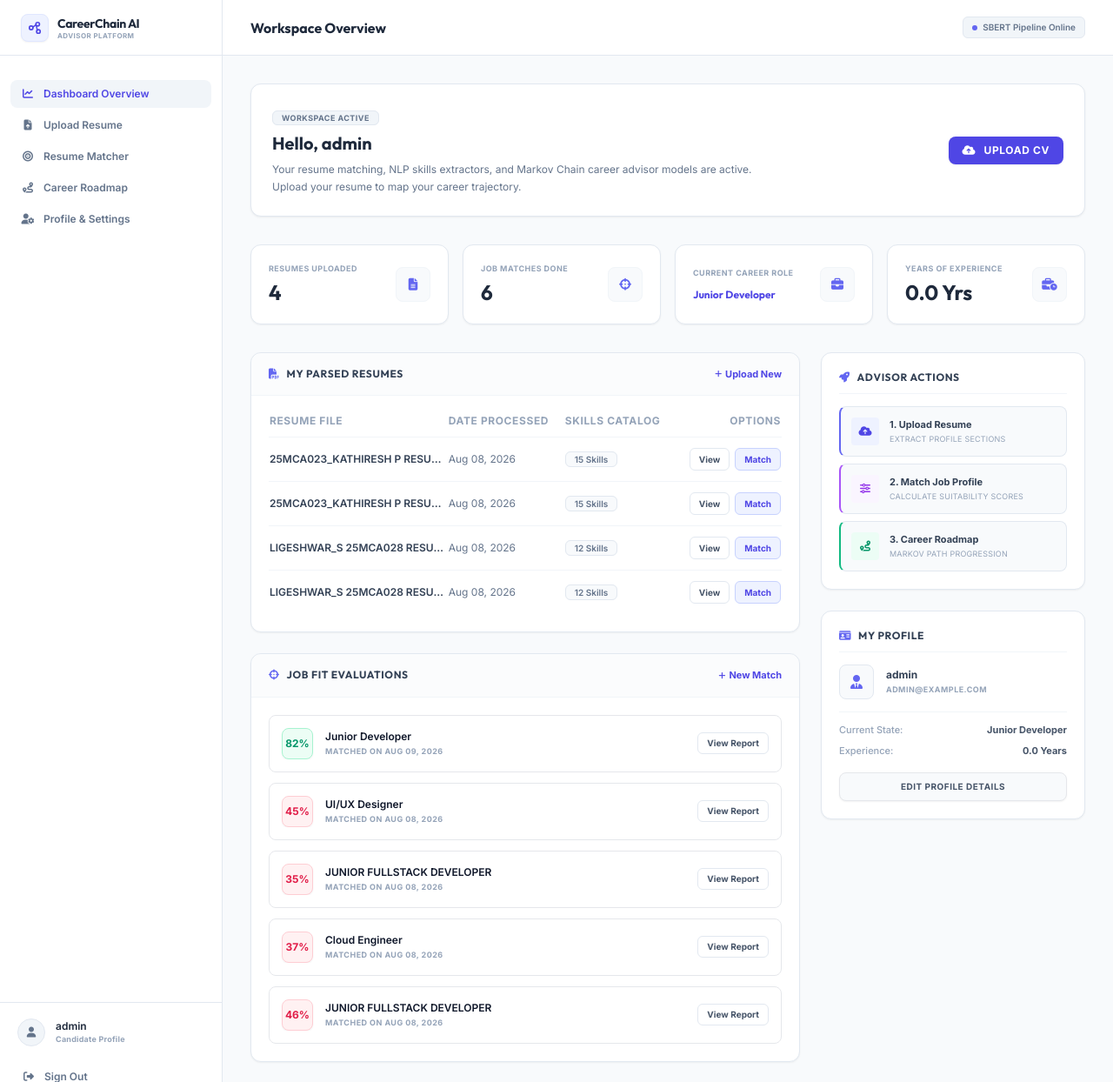
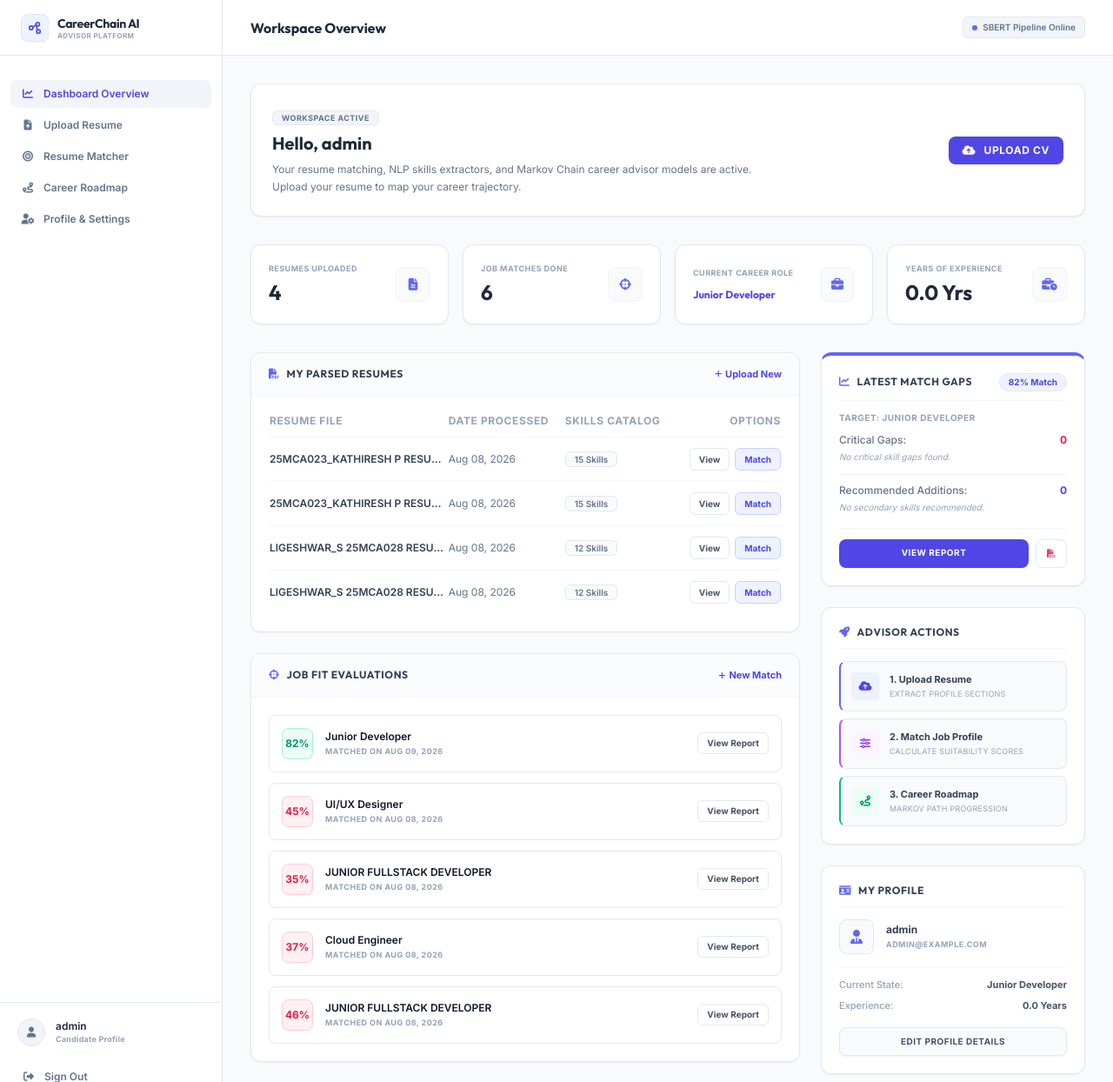
Before and after one commit to LIGESHWAR-S/BERT-BASED-SEMANTIC-RESUME-ANALYSIS-AND-MARKOV--CHAIN-DRIVEN-CAREER-ROADMAP-RECOMMENDATION-SYSTEM, a Django app: page / in a window 1280 px wide; the page is wider, and only the part inside the window is pictured. Shown: the top 1244 px of that part at 87% size. Run offline with Django 5.2, Linux system fonts and the light colour scheme; a user stored in the database is signed in; data comes from the database, SQL or seed files in the repository; both versions use the stored data as it was after the commit; some libraries are stand-ins or nearby versions.

Commit message:
feat: display latest match gaps and PDF download button on the main dashboard home page

```diff
--- a/resumes/views.py
+++ b/resumes/views.py
@@ -150,6 +150,16 @@ def dashboard_home(request):
     latest_resume = resumes.first()
     latest_analysis = analyses.first()
 
+    latest_missing_skills = []
+    latest_recommended_skills = []
+    latest_matched_skills = []
+
+    if latest_analysis:
+        gaps = latest_analysis.skill_gaps.all()
+        latest_missing_skills = [g for g in gaps if g.status == 'missing']
+        latest_recommended_skills = [g for g in gaps if g.status == 'recommended']
+        latest_matched_skills = [g for g in gaps if g.status == 'matched']
+
     context = {
         'resumes': resumes,
         'analyses': analyses,
@@ -157,6 +167,9 @@ def dashboard_home(request):
         'total_analyses': total_analyses,
         'latest_resume': latest_resume,
         'latest_analysis': latest_analysis,
+        'latest_missing_skills': latest_missing_skills,
+        'latest_recommended_skills': latest_recommended_skills,
+        'latest_matched_skills': latest_matched_skills,
     }
     return render(request, 'dashboard/index.html', context)
 
--- a/templates/dashboard/index.html
+++ b/templates/dashboard/index.html
@@ -182,6 +182,76 @@
 
         <!-- Right Column (width 1/3) -->
         <div class="space-y-6">
+
+            {% if latest_analysis %}
+            <!-- Latest Match Gaps & Insights -->
+            <div class="premium-card p-5 rounded-xl shadow-sm bg-white border-slate-200 border-t-4 border-t-indigo-500 animate-fadeIn">
+                <div class="flex justify-between items-center border-b border-slate-100 pb-2.5 mb-3">
+                    <h3 class="font-bold text-slate-700 text-xs font-display uppercase tracking-wider">
+                        <i class="fa-solid fa-chart-line text-indigo-500 mr-2"></i>Latest Match Gaps
+                    </h3>
+                    <span class="text-[10px] font-bold text-indigo-600 bg-indigo-50 px-2.5 py-0.5 rounded-full border border-indigo-150">{{ latest_analysis.overall_score|floatformat:0 }}% Match</span>
+                </div>
+
+                <p class="text-[10px] text-slate-400 font-bold uppercase tracking-wider mb-2.5 truncate">Target: {{ latest_analysis.job_description.title }}</p>
+
+                <div class="space-y-3">
+                    <!-- Critical Gaps -->
+                    <div>
+                        <div class="flex justify-between text-xs mb-1">
+                            <span class="text-slate-500 font-medium">Critical Gaps:</span>
+                            <span class="font-bold text-rose-600">{{ latest_missing_skills|length }}</span>
+                        </div>
+                        {% if latest_missing_skills %}
+                        <div class="flex flex-wrap gap-1 mt-1">
+                            {% for sg in latest_missing_skills|slice:":3" %}
+                            <span class="px-2 py-0.5 bg-rose-50 border border-rose-100 text-rose-700 text-[10px] rounded-md font-semibold">
+                                {{ sg.skill.name }}
+                            </span>
+                            {% endfor %}
+                            {% if latest_missing_skills|length > 3 %}
+                            <span class="text-[9px] text-slate-400 font-medium self-center ml-1">+{{ latest_missing_skills|length|add:"-3" }} more</span>
+                            {% endif %}
+                        </div>
+                        {% else %}
+                        <p class="text-[10px] text-slate-400 italic">No critical skill gaps found.</p>
+                        {% endif %}
+                    </div>
+
+                    <!-- Recommended Additions -->
+                    <div class="pt-2.5 border-t border-slate-100">
+                        <div class="flex justify-between text-xs mb-1">
+                            <span class="text-slate-500 font-medium">Recommended Additions:</span>
+                            <span class="font-bold text-indigo-600">{{ latest_recommended_skills|length }}</span>
+                        </div>
+                        {% if latest_recommended_skills %}
+                        <div class="flex flex-wrap gap-1 mt-1">
+                            {% for sg in latest_recommended_skills|slice:":3" %}
+                            <span class="px-2 py-0.5 bg-indigo-50 border border-indigo-100 text-indigo-700 text-[10px] rounded-md font-semibold">
+                                {{ sg.skill.name }}
+                            </span>
+                            {% endfor %}
+                            {% if latest_recommended_skills|length > 3 %}
+                            <span class="text-[9px] text-slate-400 font-medium self-center ml-1">+{{ latest_recommended_skills|length|add:"-3" }} more</span>
+                            {% endif %}
+                        </div>
+                        {% else %}
+                        <p class="text-[10px] text-slate-400 italic">No secondary skills recommended.</p>
+                        {% endif %}
+                    </div>
+                </div>
+
+                <div class="mt-4 pt-3 border-t border-slate-100 flex gap-2">
+                    <a href="{% url 'analysis_detail' latest_analysis.id %}" class="flex-1 text-center py-2 bg-indigo-600 hover:bg-indigo-500 text-white font-bold rounded-lg text-[10px] transition uppercase tracking-wider shadow-sm cursor-pointer">
+                        View Report
+                    </a>
+                    <a href="{% url 'match_recommend_pdf' latest_analysis.id %}" class="px-3 py-2 bg-white border border-slate-200 text-slate-600 hover:bg-slate-50 font-bold rounded-lg text-[10px] transition cursor-pointer" title="Download PDF">
+                        <i class="fa-solid fa-file-pdf text-rose-500"></i>
+                    </a>
+                </div>
+            </div>
+            {% endif %}
+
             <!-- Advisor Actions -->
             <div class="premium-card p-5 rounded-xl shadow-sm bg-white border-slate-200">
                 <h3 class="font-bold text-slate-700 text-xs font-display uppercase tracking-wider border-b border-slate-100 pb-2.5 mb-3.5"><i class="fa-solid fa-rocket text-indigo-500 mr-2"></i>Advisor Actions</h3>
```
Also changed, not shown: db.sqlite3.
